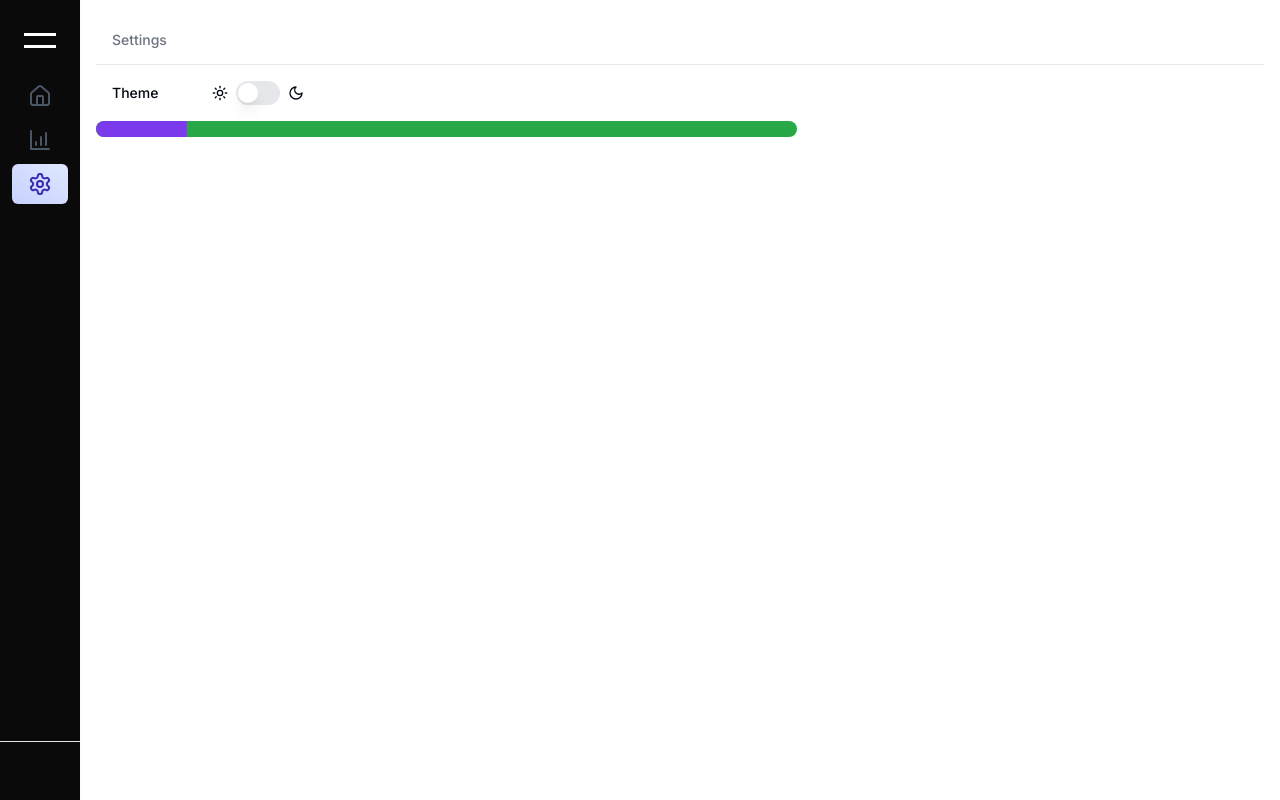
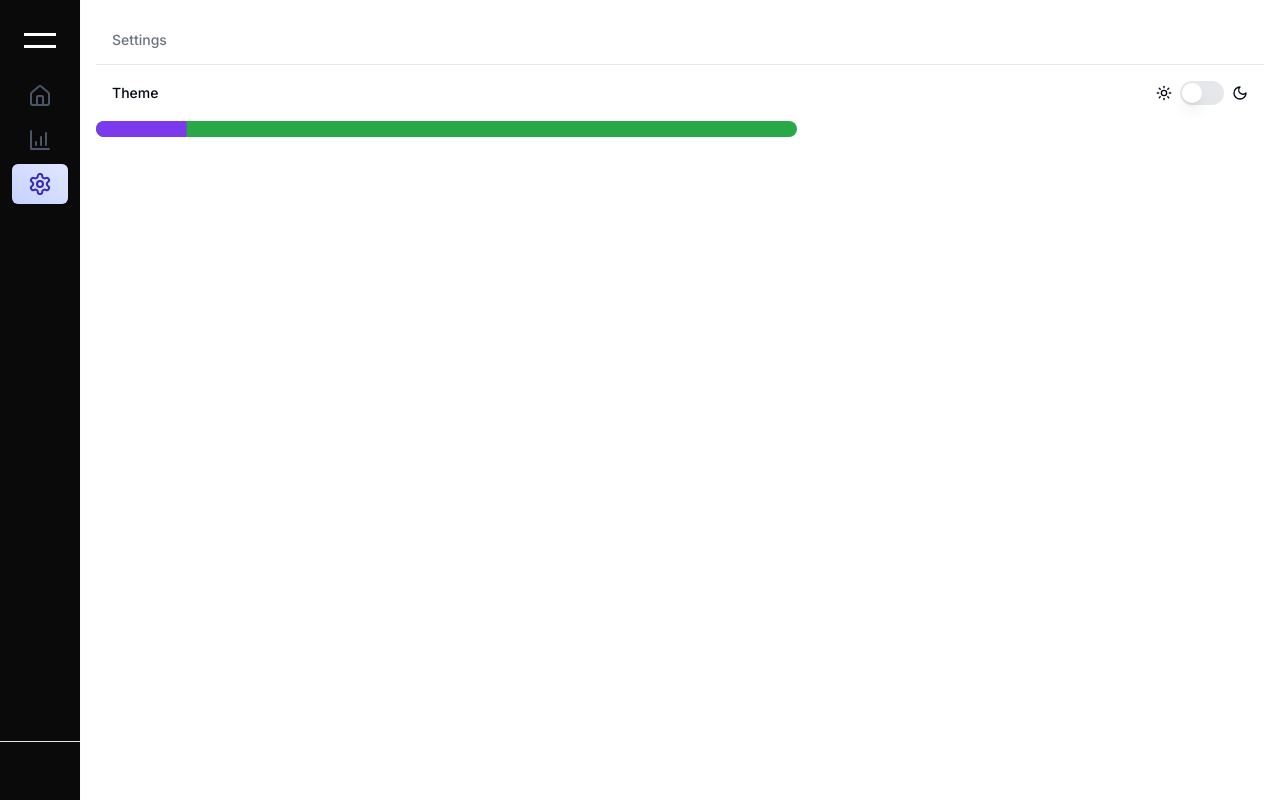
Before and after one commit to GinoNovello/easy-finance-v2, a Next.js app: page /settings in a window 1280 px wide. Built offline with nearby package versions, Linux system fonts and the light colour scheme.

Commit message:
style: fixes

```diff
--- a/src/components/dolar/dolar-calculator.tsx
+++ b/src/components/dolar/dolar-calculator.tsx
@@ -48,8 +48,8 @@ export default function DolarCalculator({
   };
 
   return (
-    <section className="flex flex-col items-center justify-center border rounded-md p-10 h-fit">
-      <div className="absolute top-5 left-0">
+    <section className="flex flex-col items-center relative justify-center border rounded-md p-10 h-fit">
+      <div className="absolute top-0 left-0">
         <Combobox />
       </div>
       <div className="flex w-full items-end h-fit gap-4 relative my-5">
--- a/src/components/settings/theme-switch.tsx
+++ b/src/components/settings/theme-switch.tsx
@@ -63,7 +63,7 @@ export function ThemeSwitch({
   }
 
   return (
-    <div className={cn("flex items-center space-x-2", className)}>
+    <div className={cn("flex items-center justify-end space-x-2", className)}>
       <Sun className="h-4 w-4" />
       <Switch
         id="theme-switcher"
```
